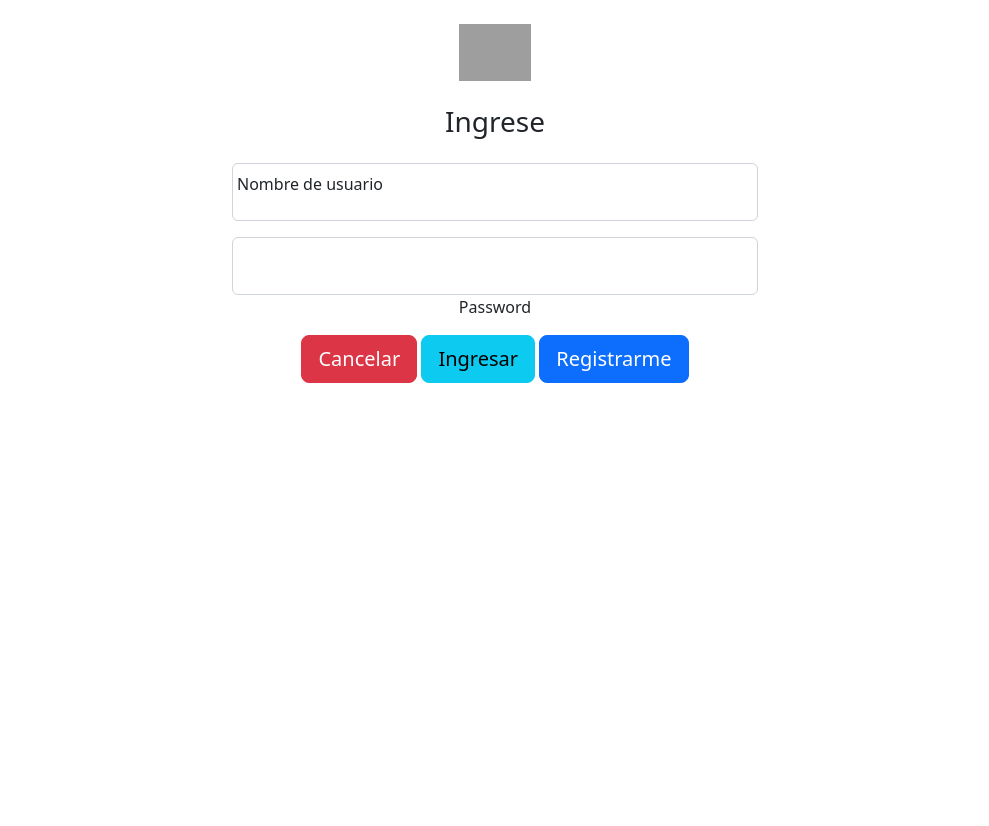
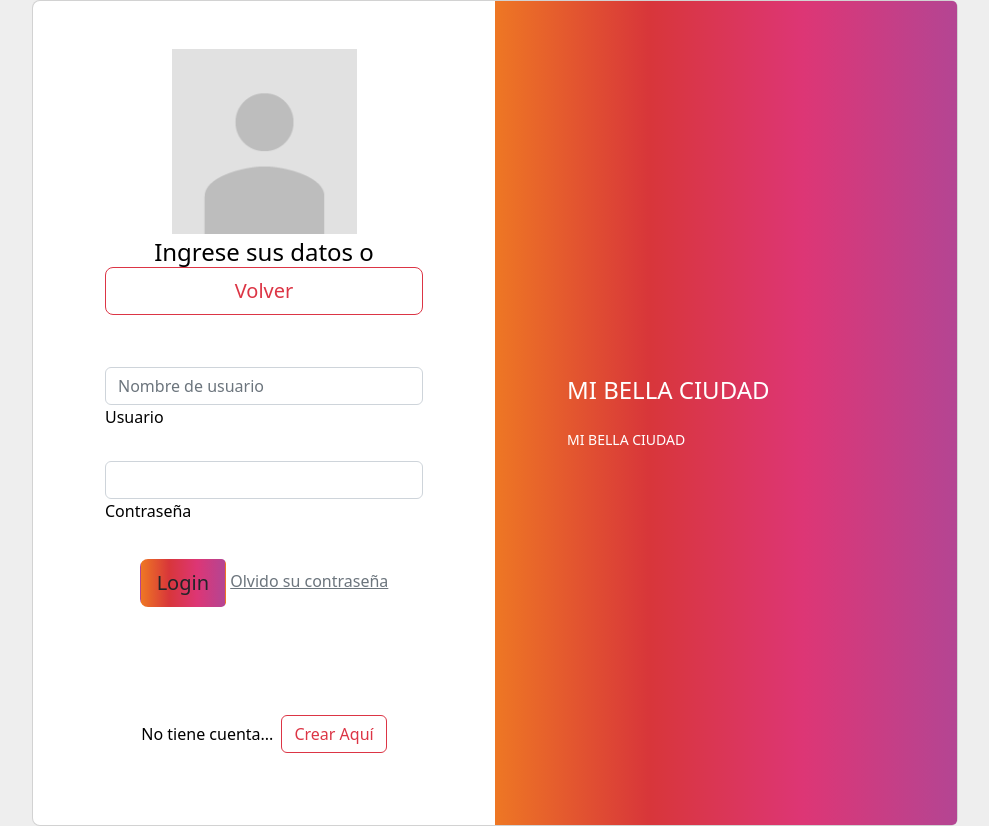
Before and after one commit to davidrica/informatorio2022_grupo3_comision3, a Django app: page /login/ in a window 1280 px wide. Shown: the whole page, without its empty margins (145-1134 px from the left). Before the commit the page ends 383 px from the top, so only its background shows below. Run offline with Django 4.2, Linux system fonts and the light colour scheme; grey boxes are pictures that could not be loaded.

Commit message:
Actualizaciones: Login y Registro de USuarios. Templates e Includes.

```diff
--- /dev/null
+++ b/tf/static/css/singin.css
@@ -0,0 +1,24 @@
+
+
+.gradient-custom-2 {
+  /* fallback for old browsers */
+  background: #fccb90;
+
+  /* Chrome 10-25, Safari 5.1-6 */
+  background: -webkit-linear-gradient(to right, #ee7724, #d8363a, #dd3675, #b44593);
+
+  /* W3C, IE 10+/ Edge, Firefox 16+, Chrome 26+, Opera 12+, Safari 7+ */
+  background: linear-gradient(to right, #ee7724, #d8363a, #dd3675, #b44593);
+  }
+
+  @media (min-width: 768px) {
+  .gradient-form {
+  height: 100vh !important;
+  }
+  }
+  @media (min-width: 769px) {
+  .gradient-custom-2 {
+  border-top-right-radius: .3rem;
+  border-bottom-right-radius: .3rem;
+  }
+  }
--- a/tf/templates/base/base.html
+++ b/tf/templates/base/base.html
@@ -1,3 +1,4 @@
+{% load static %}
 <!doctype html>
 <html lang="en">
 
@@ -21,7 +22,7 @@
 
         <div class="container py-3">
             <!-- influye el header -->
-            {% include 'base/header.html' %}
+            {% include 'includes/header.html' %}
 
 
             <!-- cambia el contenido... dependiendo la seccion-->
@@ -32,7 +33,7 @@
             </main>
 
             <!-- influye el Footer -->
-            {% include 'base/footer.html' %}
+            {% include 'includes/footer.html' %}
 
 
         </div>
--- /dev/null
+++ b/tf/templates/includes/errores_form.html
@@ -0,0 +1,23 @@
+{% if form.errors %}
+
+    {% for field in form %}
+
+        {% for error in field.errors  %}
+            <div class="alert alert-danger" role="alert">
+                {{field.label}}: {{error|safe}}
+            </div>
+
+        {% endfor %}
+
+
+    {% endfor %}
+
+
+    {% for error in form.non_field_errors  %}
+        <div class="alert alert-danger" role="alert">
+            {{error|safe}}
+        </div>
+    {% endfor %}
+
+
+{% endif %}
--- a/tf/templates/base/header.html
+++ b/tf/templates/includes/header.html
@@ -39,7 +39,7 @@
 
             {% else %}
                 <a class="me-3 py-2 text-dark text-decoration-none" href="{% url 'login' %}"><i class="fa-solid fa-users"></i>Iniciar sesion</a>
-                <a class="me-3 py-2 text-dark text-decoration-none" href="#"><i class="fa-solid fa-id-card"></i>Registrarme</a>
+                <a class="me-3 py-2 text-dark text-decoration-none" href="{% url 'usuarios:registro' %}"><i class="fa-solid fa-id-card"></i>Registrarme</a>
             {% endif %}
 
 
--- a/tf/templates/login.html
+++ b/tf/templates/login.html
@@ -1,6 +1,6 @@
+{% load static %}
 <!doctype html>
 <html lang="en">
-
     <head>
         <meta charset="utf-8">
         <meta name="viewport" content="width=device-width, initial-scale=1">
@@ -14,58 +14,83 @@
         <link rel="canonical" href="https://getbootstrap.com/docs/5.2/examples/pricing/">
         <link rel="stylesheet" href="https://cdnjs.cloudflare.com/ajax/libs/font-awesome/6.2.1/css/all.min.css" integrity="sha512-MV7K8+y+gLIBoVD59lQIYicR65iaqukzvf/nwasF0nqhPay5w/9lJmVM2hMDcnK1OnMGCdVK+iQrJ7lzPJQd1w==" crossorigin="anonymous" referrerpolicy="no-referrer" />
 
+        <link rel="stylesheet" href="{% static 'css/singin.css' %}">
+        {% block css_extras %}
+
+        {% endblock css_extras %}
 
     </head>
 
     <body >
 
-        <div class="container py-3">
+      <section style="background-color: #eee;">
+        <div class="container">
+          <div class="row d-flex justify-content-center align-items-center h-100">
+            <div class="col-xl-10">
+              <div class="card rounded-3 text-black">
+                <div class="row g-0">
+                  <div class="col-lg-6">
+                    <div class="card-body p-md-5 mx-md-4">
 
-            <main class="form-signin w-100 m-auto">
-              <div class="container text-center">
-                  <div class="row">
-                      <div class="col-md-6 offset-md-3 p-2">
-                          <form method="post" action="{% url 'login' %}" >
-                            {% csrf_token %}
+                      <div class="text-center">
 
-                              <img class="mb-4" src="https://cdn3.iconfinder.com/data/icons/essential-rounded/64/Rounded-31-512.png" alt="" width="72" height="57">
-                              <h1 class="h3 mb-3 fw-normal">Ingrese</h1>
+                        <img src="{% static 'img/user.png' %}"
+                          style="width: 185px;" alt="logo">
 
-                              <div class="form-floating p-2">
-                                <input type="text" class="form-control" id="username" placeholder="name@example.com" name="username">
-                                <label for="floatingInput">Nombre de usuario</label>
-                              </div>
-                              <div class="form-floating p-2" >
-                                <input type="password" class="form-control" id="password" placeholder="Password" name="password>
-                                <label for="floatingPassword">Password</label>
-                              </div>
+                        <h4 class="mt-1 mb-5 pb-1">Ingrese sus datos o <a class="w-100 btn btn-lg btn-outline-danger" href="{% url 'inicio' %}">Volver</a></h4>
 
+                      </div>
 
-                              <div class="form-floating p-2">
-                                  <a class="btn btn-lg btn-danger" href="{% url 'inicio' %}">Cancelar</a>
-                                  <button class=" btn btn-lg btn-info" type="submit" name="btn_ingresar">Ingresar</button>
+                      <form method="post" >
+                        {% csrf_token %}
+                        <div class="form-outline mb-4">
+                          <input type="text" id="username" class="form-control" placeholder="Nombre de usuario" name="username"  />
+                          <label class="form-label" for="username">Usuario</label>
+                        </div>
 
-                                  <a class="btn btn-lg btn-primary" href="">Registrarme</a>
-                          </div>
-                            </form>
-                      </div>
+                        <div class="form-outline mb-4">
+                          <input type="password" id="password" class="form-control" name="password" />
+                          <label class="form-label" for="password">Contraseña</label>
+                        </div>
+
+                        <div class="text-center pt-1 mb-5 pb-1">
+                          <button class="btn btn-lg btn-block gradient-custom-2" type="submit" name="btn_ingresar">Login</button>
+
+                          <a class="text-muted" href="#!">Olvido su contraseña</a>
+
+                        </div>
+                        <div class="text-center pt-1 mb-5 pb-1">
+                          {% include 'includes/errores_form.html' %}
+                        </div>
+                        <div class="d-flex align-items-center justify-content-center pb-4">
+                          <p class="mb-0 me-2">No tiene cuenta...</p>
+                          <a type="button" class="btn btn-outline-danger" href="{% url 'usuarios:registro' %}">Crear Aquí</a>
+                        </div>
+
+                      </form>
+
+                    </div>
                   </div>
-
-
+                  <div class="col-lg-6 d-flex align-items-center gradient-custom-2">
+                    <div class="text-white px-3 py-4 p-md-5 mx-md-4">
+                      <h4 class="mb-4">MI BELLA CIUDAD</h4>
+                      <p class="small mb-0">MI BELLA CIUDAD</p>
+                    </div>
+                  </div>
+                </div>
               </div>
-                </main>
-
-
-
-
-
+            </div>
+          </div>
         </div>
-
+      </section>
 
 
         <script src="https://cdn.jsdelivr.net/npm/bootstrap@5.2.3/dist/js/bootstrap.bundle.min.js"
             integrity="sha384-kenU1KFdBIe4zVF0s0G1M5b4hcpxyD9F7jL+jjXkk+Q2h455rYXK/7HAuoJl+0I4"
             crossorigin="anonymous"></script>
+        {% block js_extras %}
+
+        {% endblock js_extras %}
 
     </body>
 
--- a/tf/tf/urls.py
+++ b/tf/tf/urls.py
@@ -14,7 +14,7 @@ Including another URLconf
     2. Add a URL to urlpatterns:  path('blog/', include('blog.urls'))
 """
 from django.contrib import admin
-from django.urls import path
+from django.urls import path, include
 from django.contrib.auth import views as auth_views
 
 from . import views
@@ -27,5 +27,6 @@ urlpatterns= [
     path('login/', auth_views.LoginView.as_view(template_name="login.html"), name='login'),
     path('logout/', auth_views.logout_then_login, name='logout'),
 
+    path('usuarios/', include('usuarios.urls'))
 
 ]
--- /dev/null
+++ b/tf/usuarios/urls.py
@@ -0,0 +1,9 @@
+from django.urls import path
+
+from . import views
+
+app_name="usuarios"
+
+urlpatterns = [
+    path('registro/', views.Registro.as_view(), name="registro"),
+]
```
Also changed, not shown: requirements.txt (added, +7 -0 lines), tf/templates/includes/paginado.html (added, +39 -0 lines), tf/templates/usuarios/registro.html (added, +76 -0 lines), tf/tf/settings.py (+16 -19 lines), tf/tf/views.py (+17 -7 lines), tf/usuarios/forms.py (added, +17 -0 lines), tf/usuarios/views.py (+12 -1 lines), README.md, tf/static/img/user.png (added), tf/templates/includes/footer.html (renamed from tf/templates/base/footer.html).
